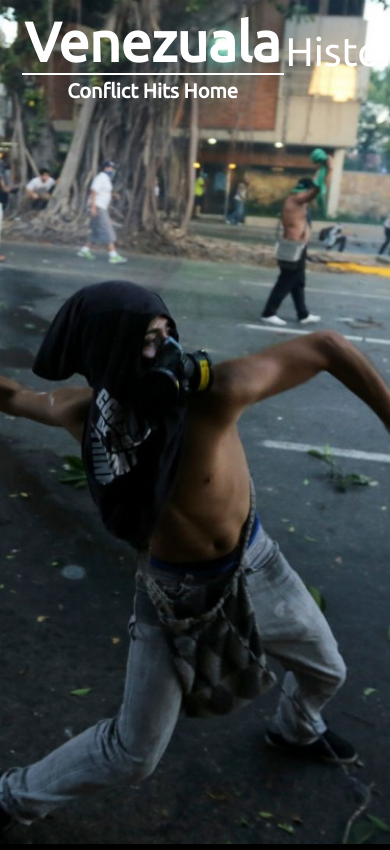
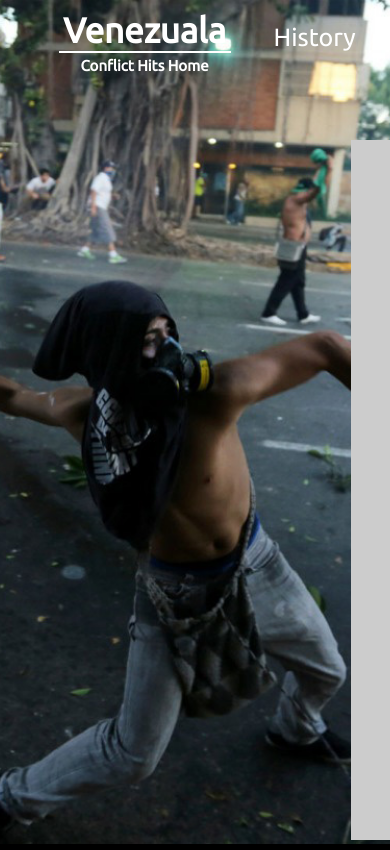
Before and after one commit to jaredgeizer/Git_Vene, a plain HTML site: page index.html in a window 390 px wide. Shown: the top 850 px of the page. Drawn offline with Linux system fonts and the light colour scheme.

Commit message:
10-14 revisions part 2

```diff
--- a/index.html
+++ b/index.html
@@ -31,7 +31,7 @@
                  </div>
                 </div>
 
-        <img class="bg" src="venezuela-protests-12.jpg">
+        <img class="bg" src="venezuela-photo1.jpg">
     </body>
 
 </html>
--- a/vene.css
+++ b/vene.css
@@ -26,7 +26,7 @@ header{
     flex-grow: 1;
 }
 #nav{
-    flex-grow: .5;
+    flex-grow: .4;
     display: flex;
     justify-content: space-between;
     align-items: center;
@@ -42,6 +42,7 @@ a{
     color: #ffffff;
     text-decoration: none;
     margin: 0;
+    padding: 5%;
 }
 h1{
     font-family: 'Ubuntu', sans-serif;
@@ -78,15 +79,16 @@ main{
     -webkit-overflow-scrolling: touch;
     }
 .box{
+    background-color:#ccc;
     width: 100%;
     padding:50px;
     height:600px;
-    -webkit-columns: 300px 8;
+    -webkit-columns: 300px;
 
 
 }
 .content{
-    background-color:#ccc;
+
     margin:10px auto;
     z-index: 3;
 }
@@ -107,3 +109,43 @@ img.bg{
     margin-left: -800px;
   }
 }
+@media screen and (max-width: 850px) {
+    a{
+     font-size: 35px;
+    }
+    #title{
+    flex-basis:60px;
+    min-width: 250px;
+    }
+    h1{
+    font-size: 45px;
+    }
+    hr{
+     width: 210px;
+    }
+    h2{
+    font-size: 15px;
+    }
+}
+@media screen and (max-width: 775px) {
+    a{
+     font-size: 30px;
+    }
+}
+@media screen and (max-width: 700px) {
+    a{
+     font-size: 25px;
+    }
+    h1{
+    font-size: 35px;
+    }
+    hr{
+     width: 170px;
+    }
+    h2{
+
+    }
+}
+@media screen and (max-width: 600px) {
+
+}
```
Also changed, not shown: venezuela-photo1.jpg (added).
